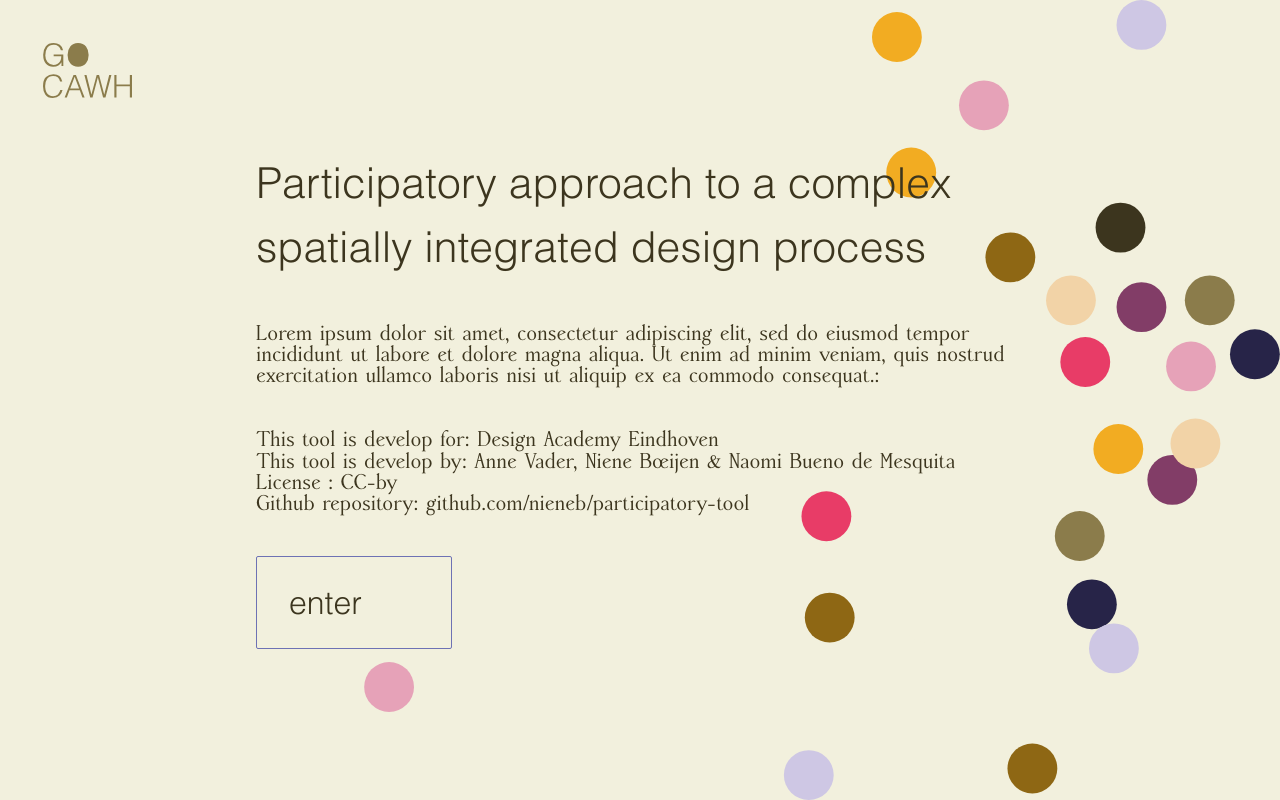
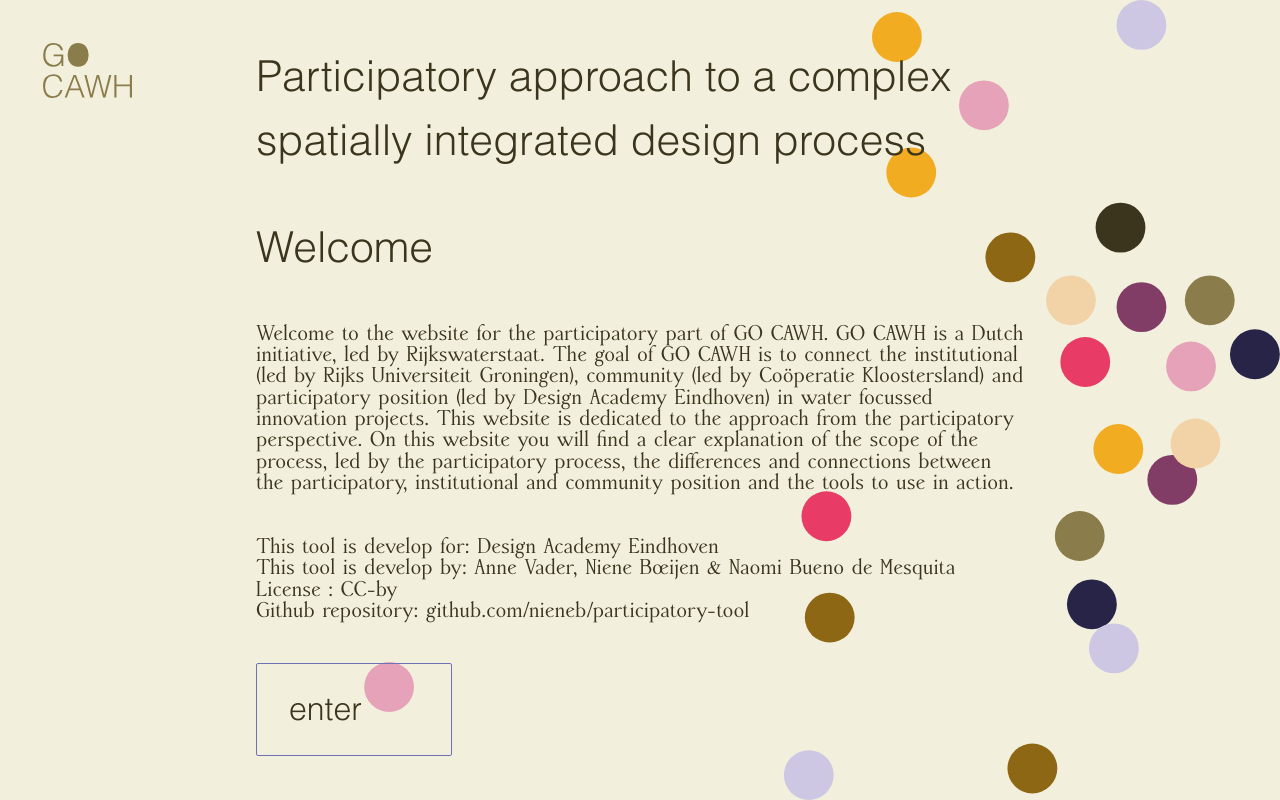
Before and after one commit to NieneB/participatory-tool, a React (Vite) app: page /#/ in a window 1280 px wide. Built offline with nearby package versions, Linux system fonts and the light colour scheme; some icons are missing.

Commit message:
first texts

```diff
--- a/src/pages/index.tsx
+++ b/src/pages/index.tsx
@@ -7,15 +7,21 @@ import {
 const Home = () => {
   return (
     <>
-      <Styled.BackGround/>
+      <Styled.BackGround />
       <Styled.Main>
         <h1>Participatory approach to a complex spatially integrated design process
         </h1>
-        <p> Lorem ipsum dolor sit amet, consectetur adipiscing elit,
-          sed do eiusmod tempor incididunt ut labore et dolore
-          magna aliqua. Ut enim ad minim veniam, quis nostrud
-          exercitation ullamco laboris nisi ut aliquip ex ea commodo
-          consequat.:</p>
+        <h1>Welcome</h1>
+        <p> Welcome to the website for the participatory part of GO CAWH. GO CAWH is a Dutch initiative, led by Rijkswaterstaat. The goal of GO CAWH is to connect the institutional (led by Rijks Universiteit Groningen), community (led by Coöperatie Kloostersland) and participatory position (led by Design Academy Eindhoven) in water focussed innovation projects.
+
+
+          This website is dedicated to the approach from the participatory perspective.
+
+
+          On this website you will find a clear explanation of the scope of the process, led by the participatory process, the differences and connections between the participatory, institutional and community position and the tools to use in action.
+
+
+        </p>
         <div>
           <p>This tool is develop for: Design Academy Eindhoven</p>
           <p>This tool is develop by: Anne Vader, Niene Boeijen & Naomi Bueno de Mesquita</p>
--- a/src/pages/index_2.tsx
+++ b/src/pages/index_2.tsx
@@ -9,27 +9,24 @@ const Home2 = () => {
         sectetur adipiscing elit, sed do
         eiusmod tempor.
       </h1>
-      <p> Lorem ipsum dolor sit amet, consectetur adipiscing elit,
-        sed do eiusmod tempor incididunt ut labore et dolore
-        magna aliqua. Ut enim ad minim veniam, quis nostrud
-        exercitation ullamco laboris nisi ut aliquip ex ea commodo
-        consequat.:</p>
+      <p> To create an effective approach, it is very important to acknowledge the strengths and biases of each perspective. By respecting eachothers expertise, we can create a balanced situation in which our methods complement each other. Being transparant about the differences in positions helps to clarify the need for participation and to determine where a participatory approach would be valuable or not. Design Academy Eindhoven is approaching this through a cartographic lens: the map als a design method can help to visualize the complex relation between actors and their interests. It therefore creates a wider view on the situation at hand and helps to open up the possibilities in participation. </p>
+      <p>We’ve organized our approach in these three chapters: </p>
       <Styled.Buttons>
         <Link to="/scope">
           {" "}
           <Panel color='yellow' title='Scope' solid='not'>
-            <p>Lorem ipsum dolor sit amet,consectetur adipiscing elit</p>
+            <p>What are the steps, conditions and people involved in the participatory process?</p>
           </Panel>
         </Link>
         <Link to="/positions">
         <Panel color='purple' title='Positions' solid='not' >
-            <p>Lorem ipsum dolor sit amet,consectetur adipiscing elit</p>
+            <p>Why, what and who are the three positions involved in the water focussed innovation projects? </p>
           </Panel>
 
         </Link>
         <Link to="/actions">
         <Panel color='pink' title='Actions' solid='not' >
-            <p>Lorem ipsum dolor sit amet,consectetur adipiscing elit</p>
+            <p>How can you act on the opportunities and questions that arise? </p>
           </Panel>
         </Link>
       </Styled.Buttons>
```
Also changed, not shown: 3 other files (tests, documents, lock files or other folders).
